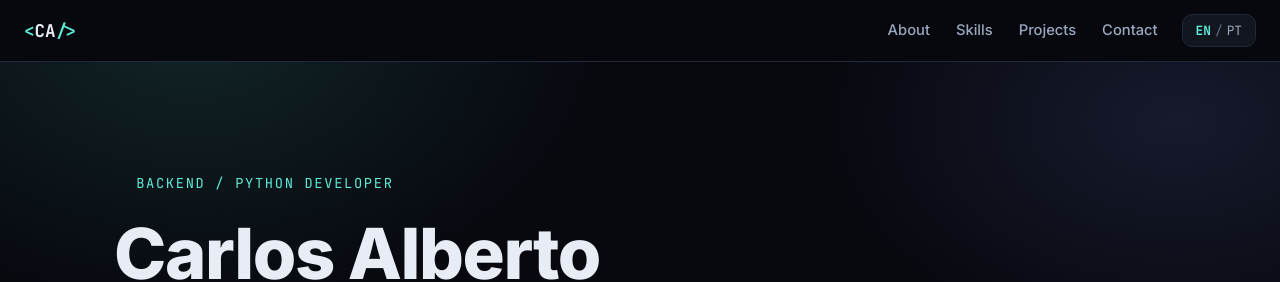
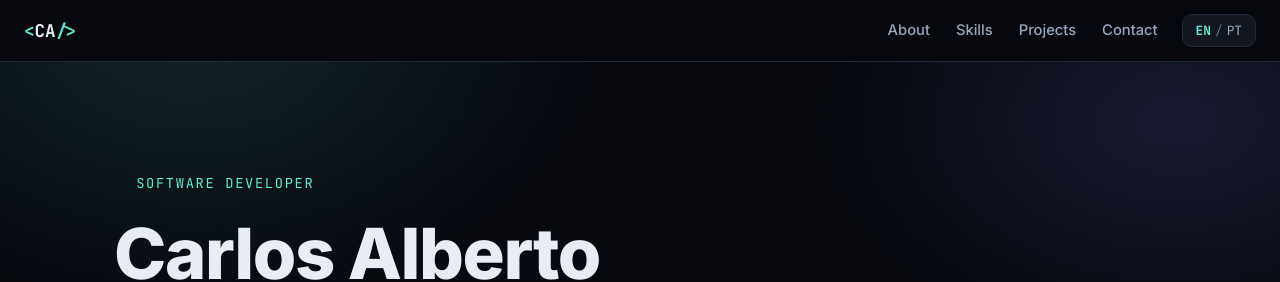
Before and after one commit to Patoxzor/Patoxzor.github.io, a plain HTML site: page index.html in a window 1280 px wide. Shown: the top 282 px of the page. Drawn offline with Linux system fonts and the light colour scheme.

Commit message:
Altera título para Software Developer

```diff
--- a/app.js
+++ b/app.js
@@ -7,7 +7,7 @@
 const I18N = {
   pt: {
     "nav.about": "Sobre", "nav.skills": "Skills", "nav.projects": "Projetos", "nav.contact": "Contato",
-    "hero.eyebrow": "Backend / Python Developer",
+    "hero.eyebrow": "Software Developer",
     "hero.tagline": "Desafiador, sempre em busca de transformar problemas em soluções por meio da programação.",
     "hero.loc": "Maceió/AL — Brasil", "hero.exp": "2 anos de experiência",
     "hero.contact": "Entrar em contato",
@@ -32,7 +32,7 @@ const I18N = {
   },
   en: {
     "nav.about": "About", "nav.skills": "Skills", "nav.projects": "Projects", "nav.contact": "Contact",
-    "hero.eyebrow": "Backend / Python Developer",
+    "hero.eyebrow": "Software Developer",
     "hero.tagline": "A problem-solver at heart — I turn real-world problems into software.",
     "hero.loc": "Maceió/AL — Brazil", "hero.exp": "2 years of experience",
     "hero.contact": "Get in touch",
--- a/index.html
+++ b/index.html
@@ -3,8 +3,8 @@
 <head>
   <meta charset="UTF-8" />
   <meta name="viewport" content="width=device-width, initial-scale=1.0" />
-  <title>Carlos Azevedo — Backend / Python Developer</title>
-  <meta name="description" content="Carlos Alberto C. de Azevedo Filho — Backend / Python Developer. Portfólio de APIs, automação, integrações de pagamento e sistemas full-stack em produção." />
+  <title>Carlos Azevedo — Software Developer</title>
+  <meta name="description" content="Carlos Alberto C. de Azevedo Filho — Software Developer. Portfólio de APIs, automação, integrações de pagamento e sistemas full-stack em produção." />
   <link rel="preconnect" href="https://fonts.googleapis.com" />
   <link rel="preconnect" href="https://fonts.gstatic.com" crossorigin />
   <link href="https://fonts.googleapis.com/css2?family=Inter:wght@400;500;600;700;800&family=JetBrains+Mono:wght@400;500;700&display=swap" rel="stylesheet" />
@@ -29,7 +29,7 @@
   <section class="hero">
     <div class="hero-glow"></div>
     <div class="wrap hero-inner">
-      <p class="eyebrow"><span class="blink">▍</span>&nbsp;<span data-i18n="hero.eyebrow">Backend / Python Developer</span></p>
+      <p class="eyebrow"><span class="blink">▍</span>&nbsp;<span data-i18n="hero.eyebrow">Software Developer</span></p>
       <h1 class="hero-name">Carlos Alberto<br /><span class="grad">C. de Azevedo Filho</span></h1>
       <p class="hero-tagline" data-i18n="hero.tagline">Desafiador, sempre em busca de transformar problemas em soluções por meio da programação.</p>
       <p class="hero-meta">
```
Also changed, not shown: 1 other file.
